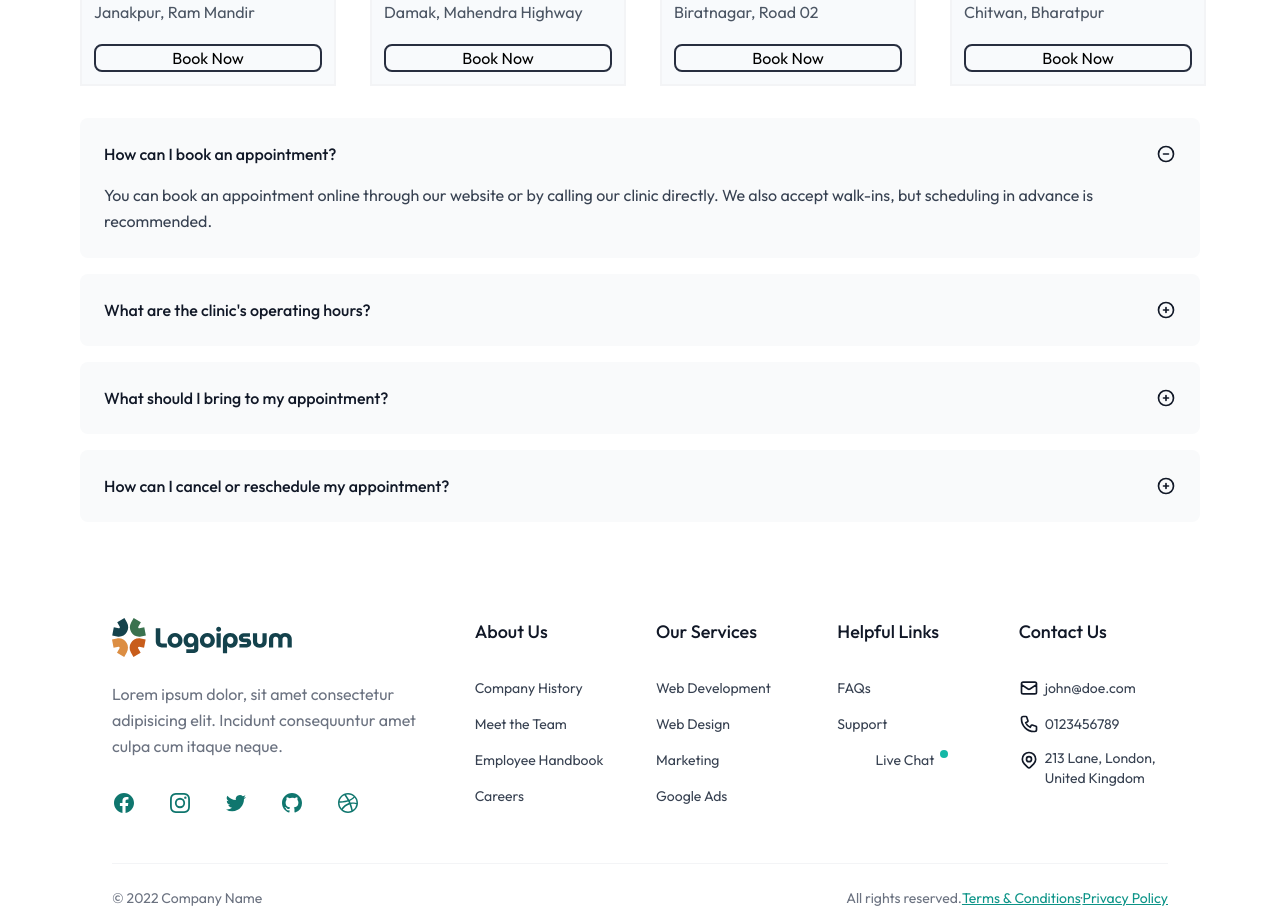
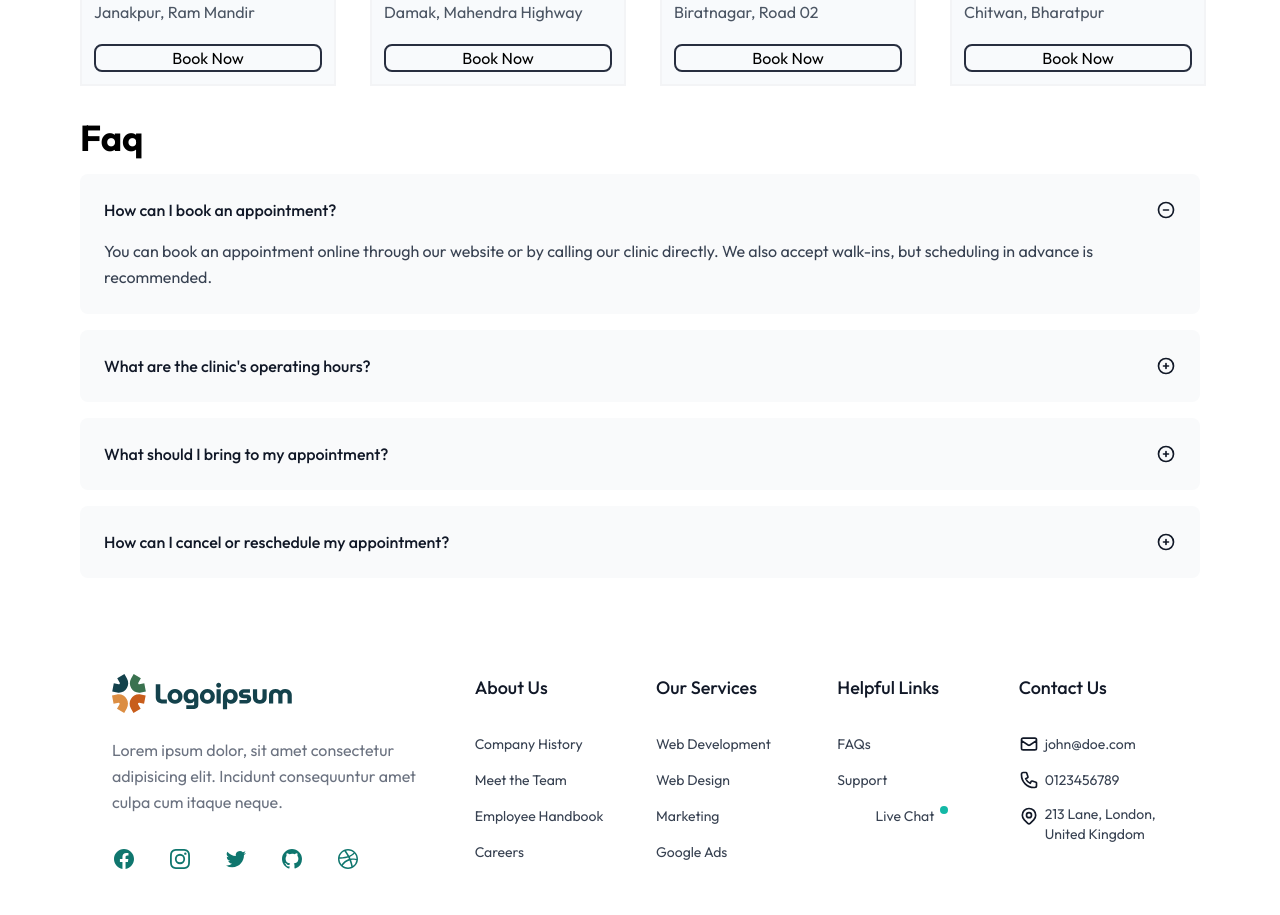
Before and after one commit to imabuzerkhan/doctor-appoinment-app, a Next.js app: page / in a window 1280 px wide. Shown: the part 1826-2741 px from the top of the page. Built offline with nearby package versions, Linux system fonts and the light colour scheme.

Commit message:
faq updated

```diff
--- a/src/_components/Faq.jsx
+++ b/src/_components/Faq.jsx
@@ -3,6 +3,7 @@
 const Faq = () => {
   return (
     <div>
+      <h1 className='text-4xl my-4 font-bold ' >Faq</h1>
       <div className="space-y-4  ">
         <details className="group rounded-lg bg-gray-50 p-6 [&_summary::-webkit-details-marker]:hidden" open>
           <summary className="flex cursor-pointer items-center justify-between gap-1.5 text-gray-900">
```
